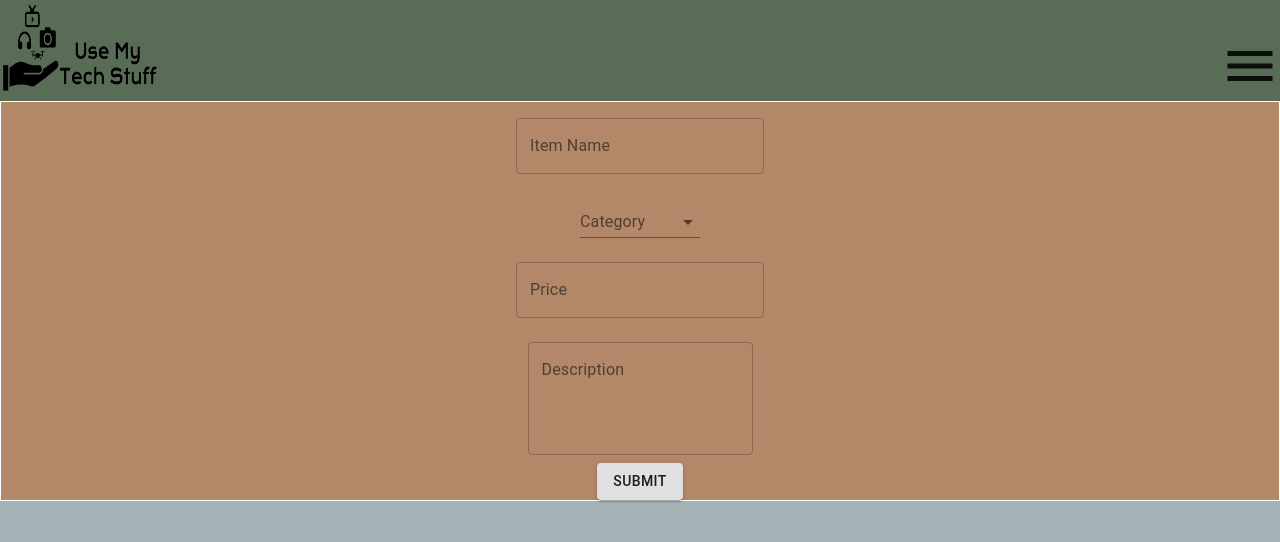
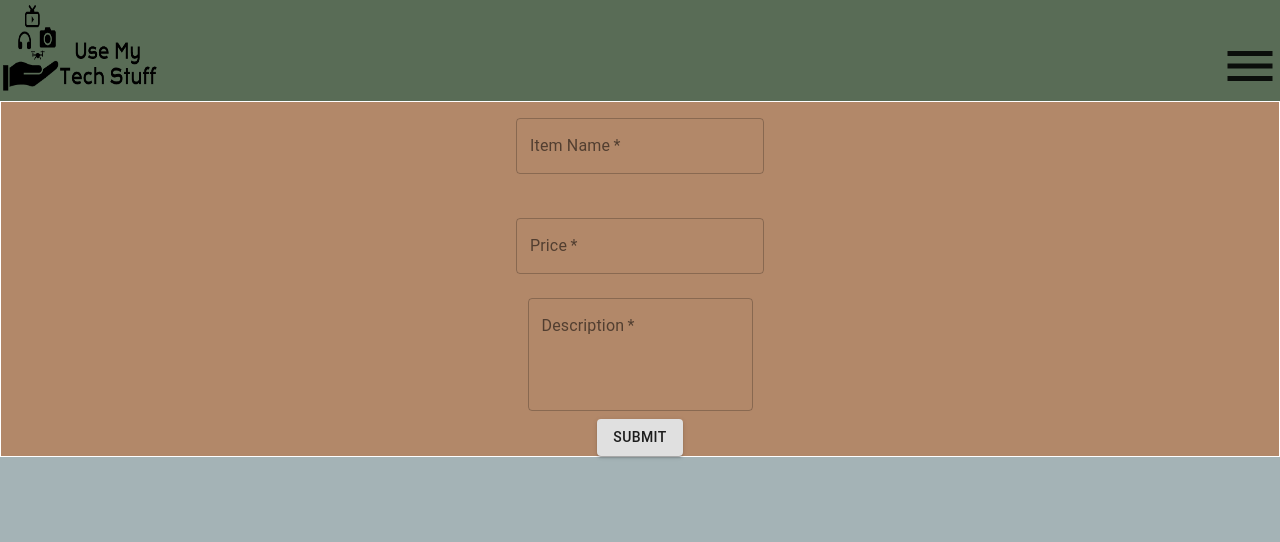
Before and after one commit to usemytechstuff-tt17/Front-End, a React (Create React App) app in the folder use-my-tech-stuff/: page /createlisting in a window 1280 px wide. Shown: the top 542 px of the page. Built offline with nearby package versions, Linux system fonts and the light colour scheme; no server answers.

Commit message:
Add Item Functionality

```diff
--- a/use-my-tech-stuff/src/components/CreateListing.js
+++ b/use-my-tech-stuff/src/components/CreateListing.js
@@ -1,12 +1,14 @@
-import React, {useState} from 'react'
+import React, { useEffect, useState } from 'react';
+import { useHistory } from 'react-router-dom';
 import TextField from '@material-ui/core/TextField';
 import Select from '@material-ui/core/Select';
 import MenuItem from '@material-ui/core/MenuItem';
-import Button from '@material-ui/core/Button'
-import styled from 'styled-components'
+import Button from '@material-ui/core/Button';
+import styled from 'styled-components';
 import InputLabel from '@material-ui/core/InputLabel';
 import FormControl from '@material-ui/core/FormControl';
 import { makeStyles } from '@material-ui/core/styles';
+import axiosWithAuth from '../utils/axiosWithAuth';
 
 const useStyles = makeStyles((theme) => ({
 	formControl: {
@@ -17,96 +19,123 @@ const useStyles = makeStyles((theme) => ({
 		marginTop: theme.spacing(2),
 	},
 }));
+
 const StyleDiv = styled.div`
 	/* display:flex;
     flex-direction: column;
     justify-content:left;
     align-items:flex-start; */
-    background-color:#B28869;
-    border:1px solid white;
-    color:white;
-`
+	background-color: #b28869;
+	border: 1px solid white;
+	color: white;
+`;
 
-const initialFormValues= {
-    itemname: '',
-    category: '',
-    price: '',
-    description: '',
-}
+const initialFormValues = {
+	item_name: '',
+	// Not in DB vvv
+	// category: '',
+	// ^^^^^^^^^^^^^
+	item_price: '',
+	item_description: '',
+};
 
-const initialItemInfo=[]
-export default function CreateListing() {
-    const [itemInfo, setItemInfo] = useState(initialItemInfo);
+const CreateListing = () => {
 	const [formValues, setFormValues] = useState(initialFormValues);
 
+	const { push } = useHistory();
+
 	const classes = useStyles();
+
 	const onSubmit = (evt) => {
 		evt.preventDefault();
 
-    }
+		axiosWithAuth()
+			.post('/items', formValues)
+			.then((res) => {
+				setFormValues(initialFormValues);
+				push('/ownerpage');
+			})
+			.catch((err) => {
+				console.log(err.response);
+			});
+	};
 
 	const onChange = (evt) => {
-        const {name, value} = evt.target
-        setFormValues({...formValues, [name]:value});
-    }
+		const { name, value } = evt.target;
+		setFormValues({ ...formValues, [name]: value });
+	};
 
-    return(
+	return (
 		<StyleDiv>
 			<form onSubmit={onSubmit}>
 				<label>
 					<TextField
-            label= "Item Name"
+						label='Item Name'
 						onChange={onChange}
-            value= {formValues.itemname}
-            name= "itemname"
-            variant="outlined"
-            placeholder="Item Name"
-            margin="normal"
+						value={formValues.item_name}
+						name='item_name'
+						variant='outlined'
+						placeholder='Item Name'
+						margin='normal'
+						required
 					/>
 				</label>
 				<br />
-        <label>
+				{/* <label>
+          // THERE'S NO CATEGORY FIELD IN THE DB
 					<FormControl className={classes.formControl}>
-            <InputLabel id="category">Category</InputLabel>
-            <Select labelId="category" name="category" value={formValues.category} onChange={onChange} >
-                <MenuItem value="">--Select Category--</MenuItem>
-                <MenuItem value="photography">Film & Photography</MenuItem>
-                <MenuItem value="television">TV's</MenuItem>
-                <MenuItem value="electronics">Electronics</MenuItem>
-                <MenuItem value="other">Other</MenuItem>
+						<InputLabel id='category'>Category</InputLabel>
+						<Select
+							labelId='category'
+							name='category'
+							value={formValues.category}
+							onChange={onChange}
+							required
+						>
+							<MenuItem value=''>--Select Category--</MenuItem>
+							<MenuItem value='photography'>Film & Photography</MenuItem>
+							<MenuItem value='television'>TV's</MenuItem>
+							<MenuItem value='electronics'>Electronics</MenuItem>
+							<MenuItem value='other'>Other</MenuItem>
 						</Select>
 					</FormControl>
-        </label>
+				</label> */}
 				<br />
 				<label>
 					<TextField
-            label= "Price"
+						label='Price'
 						onChange={onChange}
-            value= {formValues.price}
-            name= "price"
-            variant="outlined"
-            placeholder="Price"
-            margin="normal"
+						value={formValues.item_price}
+						name='item_price'
+						variant='outlined'
+						placeholder='Price'
+						margin='normal'
+						required
 					/>
 				</label>
 				<br />
 				<label>
 					<TextField
-            label="Description"
+						label='Description'
 						onChange={onChange}
-            value= {formValues.description}
-            name= "description"
-            variant="outlined"
-            placeholder="Description"
-            multiline rows={4}
-            margin="normal"
+						value={formValues.item_description}
+						name='item_description'
+						variant='outlined'
+						placeholder='Description'
+						multiline
+						rows={4}
+						margin='normal'
+						required
 					/>
 				</label>
 				<br />
-        <Button variant= "contained" type="submit">Submit</Button>
+
+				<Button variant='contained' type='submit'>
+					Submit
+				</Button>
 			</form>
 		</StyleDiv>
-    )
+	);
+};
 
-
-}
+export default CreateListing;
```
Lines whose indentation alone changed are shown as unchanged.
